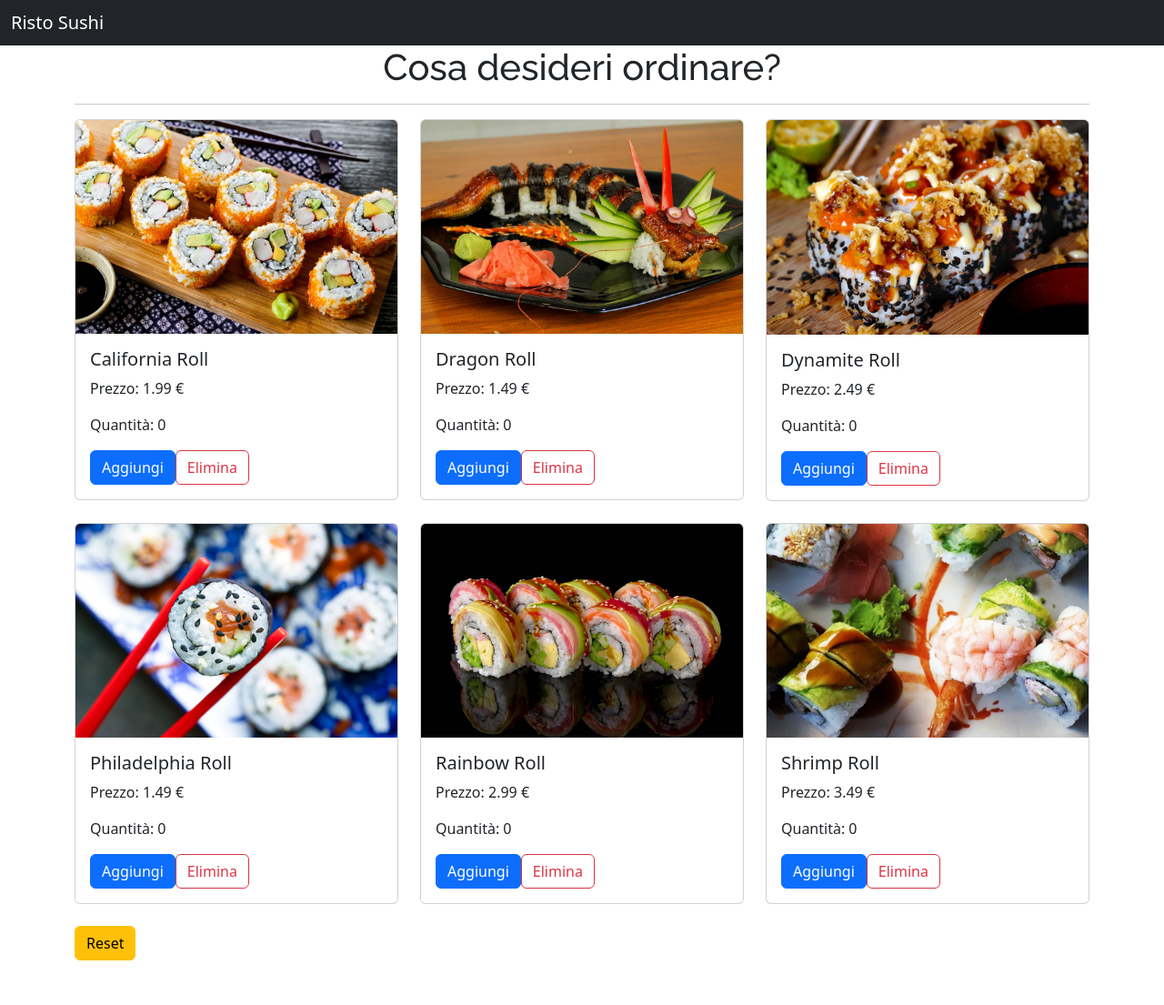
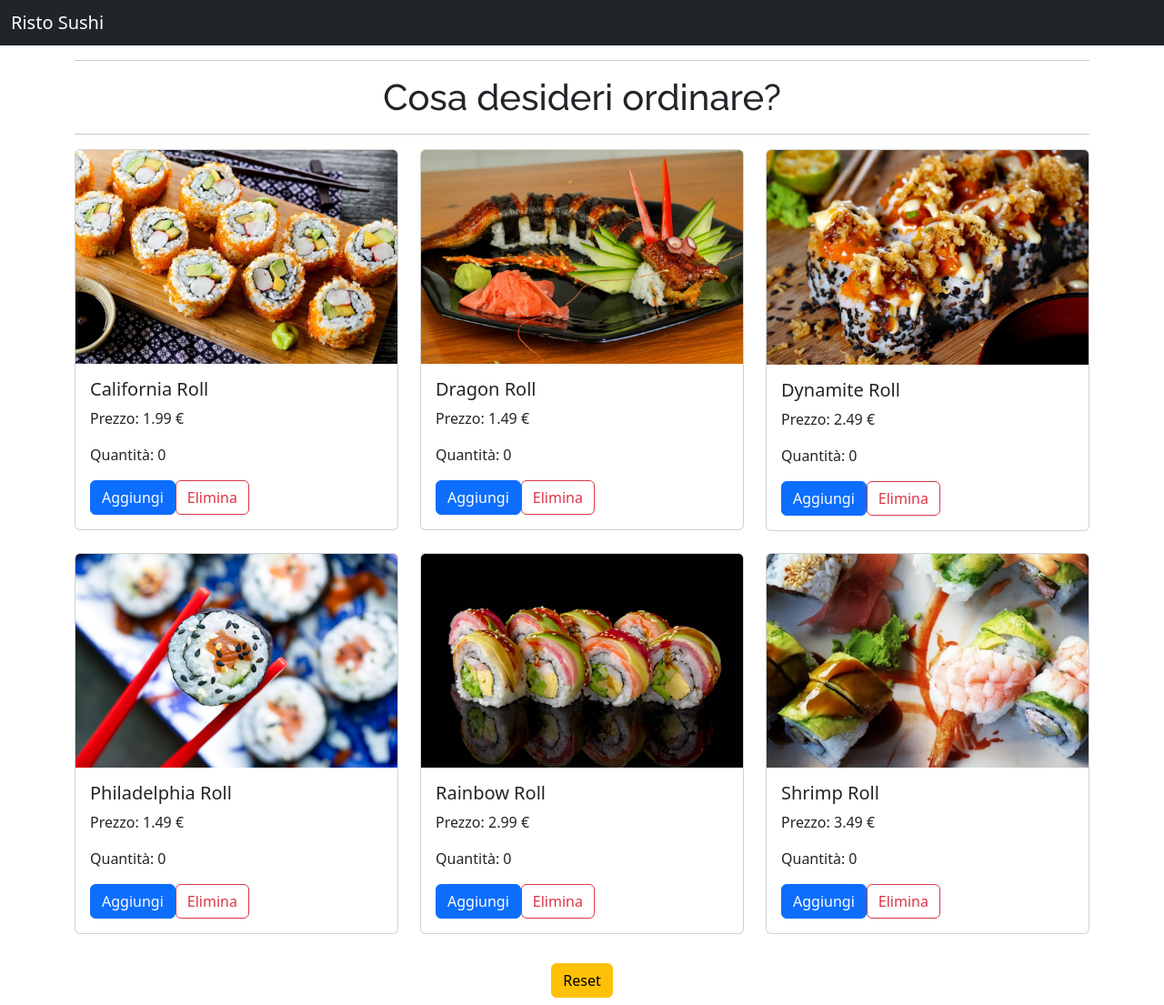
Before and after one commit to Jim2510/menu-interattivo, a React (Create React App) app: page / in a window 1280 px wide. Shown: the whole page at 91% size. Before the commit the page ends 1056 px from the top, so only its background shows below. Built offline with nearby package versions, Linux system fonts and the light colour scheme.

Commit message:
test deploy

```diff
--- a/src/App.js
+++ b/src/App.js
@@ -81,6 +81,7 @@ class App extends Component {
       <>
         <Navbar />
         <div className="container">
+          <hr />
           <h1 className="text-center">Cosa desideri ordinare?</h1>
           <hr />
           <div className="row d-flex justify-content-center">
@@ -95,7 +96,7 @@ class App extends Component {
               </div>
             ))}
           </div>
-          <div className="text-right">
+          <div className="text-right d-flex justify-content-center p-2">
             <button className="btn btn-warning" onClick={this.handleReset}>
               Reset
             </button>
```
